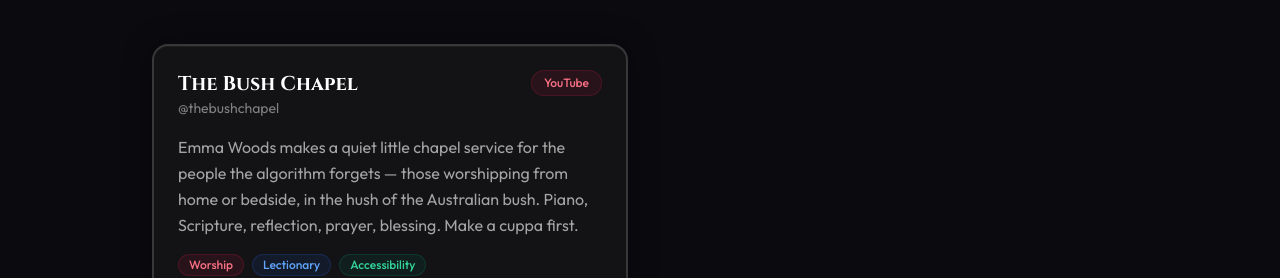
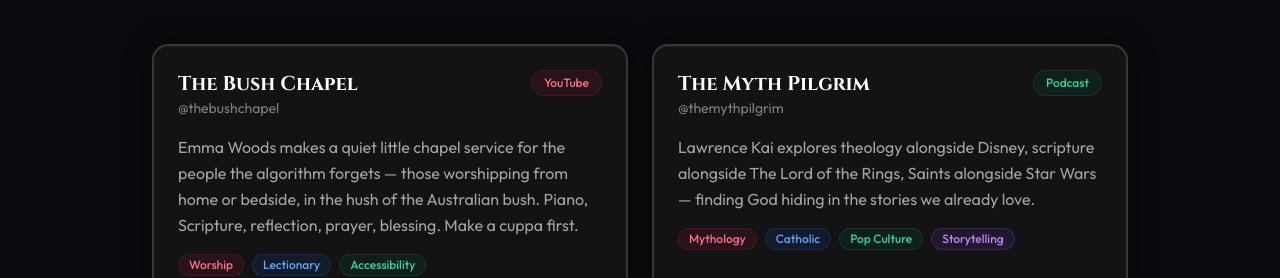
Before and after one commit to Timythius/algorithmicfaith, a Next.js app: page /creators in a window 1280 px wide. Shown: the part 522-800 px from the top of the page. Built offline with nearby package versions, Linux system fonts and the light colour scheme; no server answers.

Commit message:
Add The Myth Pilgrim to creators page
Co-Authored-By: Claude Opus 4.6 (1M context) <noreply@anthropic.com>

```diff
--- a/app/creators/page.tsx
+++ b/app/creators/page.tsx
@@ -25,6 +25,15 @@ const creators: Creator[] = [
       'Emma Woods makes a quiet little chapel service for the people the algorithm forgets — those worshipping from home or bedside, in the hush of the Australian bush. Piano, Scripture, reflection, prayer, blessing. Make a cuppa first.',
     tags: ['Worship', 'Lectionary', 'Accessibility'],
     url: 'https://www.youtube.com/@thebushchapel',
+  },
+  {
+    name: 'The Myth Pilgrim',
+    handle: '@themythpilgrim',
+    platform: 'Podcast',
+    description:
+      'Lawrence Kai explores theology alongside Disney, scripture alongside The Lord of the Rings, Saints alongside Star Wars — finding God hiding in the stories we already love.',
+    tags: ['Mythology', 'Catholic', 'Pop Culture', 'Storytelling'],
+    url: 'https://themythpilgrim.com',
   },
 ]
 
```
